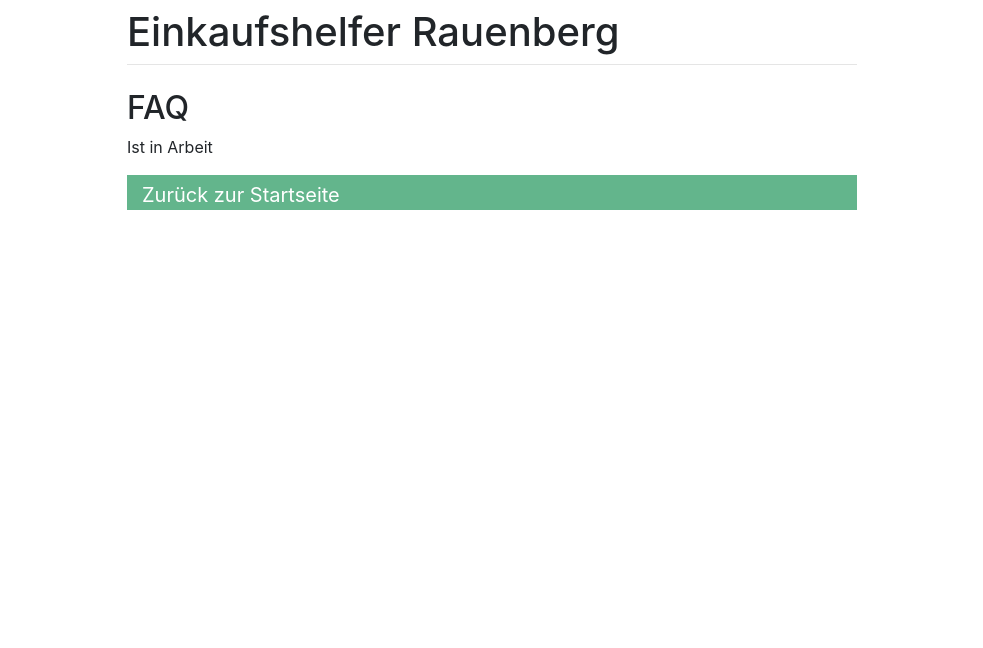
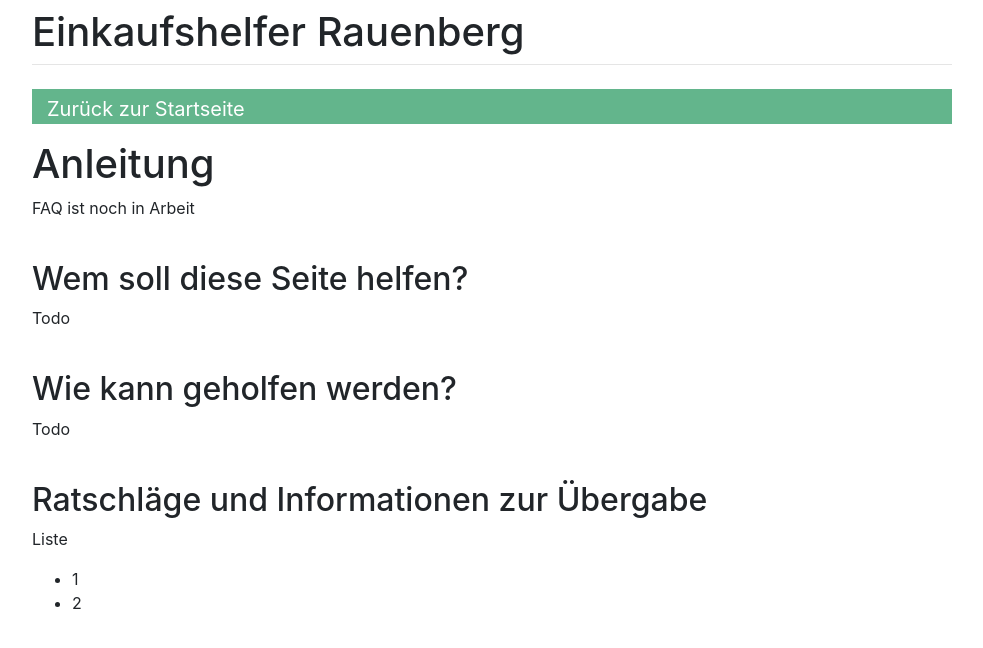
Before and after one commit to SYoy/voluntary_grocery_shopping, a Django app: page /faq in a window 1280 px wide. Shown: the top 648 px of the page, without its empty margins (148-1131 px from the left). Run offline with Django 3.2, Linux system fonts and the light colour scheme; some libraries are stand-ins or nearby versions.

Commit message:
added some basic functions

```diff
--- a/EinkaufsApp/backend_forms/choices.py
+++ b/EinkaufsApp/backend_forms/choices.py
@@ -13,7 +13,7 @@ LOCATION_CHOICES = (
 )
 
 LOCATION_CHOICES_FORM = (
-    ('MBG', 'Malschenberg'),
     ('RBG', 'Rauenberg'),
     ('ROTBG', 'Rotenberg'),
+    ('MBG', 'Malschenberg'),
 )
--- a/EinkaufsApp/backend_forms/forms_signup.py
+++ b/EinkaufsApp/backend_forms/forms_signup.py
@@ -1,4 +1,6 @@
 from django import forms
+from django.urls import reverse
+from django.utils.functional import lazy
 from django.contrib.auth.forms import UserCreationForm
 from django.contrib.auth.models import User
 
@@ -8,9 +10,10 @@ from .choices import LOCATION_CHOICES_FORM
 class SignUpForm(UserCreationForm):
     firstname = forms.CharField(max_length=30, required=True, help_text='Bitte ausfüllen. Ihr Name und ihre Email wird nicht veröffentlicht. ', label="Vorname")
     lastname = forms.CharField(max_length=30, required=True, help_text='Bitte ausfüllen. Ihr Name und ihre Email wird nicht veröffentlicht.', label="Nachname")
-    email = forms.EmailField(max_length=254, required=True, help_text='Bitte eine gültige Email-Adresse eingeben. Ihr Name und ihre Email wird nicht veröffentlicht.')
+    email = forms.EmailField(max_length=254, required=True, help_text='Bitte eine gültige Email-Adresse eingeben. Ihr Name und ihre Email wird nicht veröffentlicht.', label="Email-Adresse")
     location = forms.ChoiceField(choices=LOCATION_CHOICES_FORM, label="Ortsteil")
     datenschutz = forms.BooleanField(required=True, label='Akzeptieren der Datenschutzerklärung')
+
 
     class Meta:
         model = User
--- a/EinkaufsApp/templates/base.html
+++ b/EinkaufsApp/templates/base.html
@@ -19,7 +19,7 @@
   <body>
     <div class="container">
       <div class="row justify-content-center">
-        <div class="col-8">
+        <div class="col-10">
           <h1 class="mt-2">Einkaufshelfer Rauenberg</h1>
           <hr class="mt-0 mb-4">
           {% block content %}
--- a/EinkaufsApp/templates/public/faq.html
+++ b/EinkaufsApp/templates/public/faq.html
@@ -11,12 +11,28 @@
 {% bootstrap_messages %}
 
 {% block content %}
-    <h2>FAQ</h2>
-    <p>Ist in Arbeit</p>
-
     <a href="{% url 'start' %}">
         <div class="col-md-auto img-rounded" style="font-size: 20px; color:#ffffff; background: #63b58c;">
             <p style="padding-top: 5px">Zurück zur Startseite</p>
         </div>
     </a>
+    <h1>Anleitung</h1>
+    <p>FAQ ist noch in Arbeit</p>
+    <br>
+
+    <h2>Wem soll diese Seite helfen?</h2>
+    <p>Todo</p>
+    <br>
+
+    <h2>Wie kann geholfen werden?</h2>
+    <p>Todo</p>
+    <br>
+
+    <h2>Ratschläge und Informationen zur Übergabe</h2>
+    <p>Liste</p>
+    <ul>
+        <li>1</li>
+        <li>2</li>
+    </ul>
+
 {% endblock %}
```
Also changed, not shown: EinkaufsApp/templates/accounts/registrationHelper.html (+9 -3 lines), EinkaufsApp/templates/accounts/registrationInNeed.html (+9 -3 lines).
